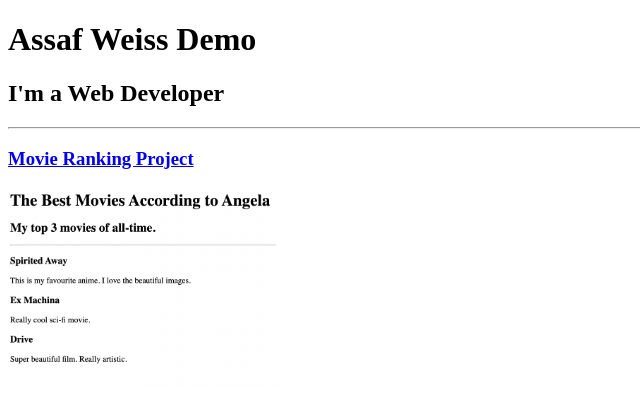
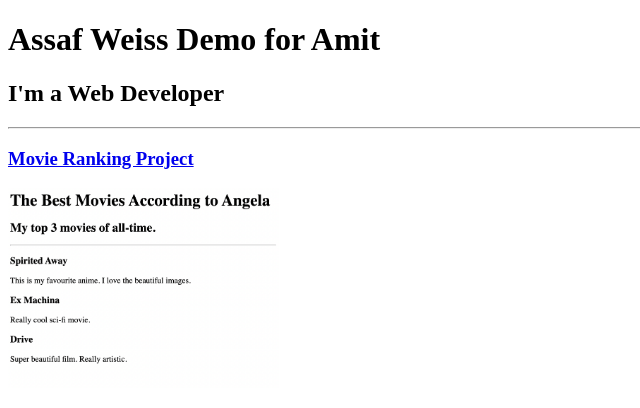
Before and after one commit to assafweiss/html-projects, a plain HTML site: page index.html in a window 1280 px wide. Shown: the top 408 px of the page, without its empty margins (0-640 px from the left). Drawn offline with Linux system fonts and the light colour scheme.

Commit message:
Update index.html

```diff
--- a/index.html
+++ b/index.html
@@ -7,7 +7,7 @@
 </head>
 
 <body>
-  <h1>Assaf Weiss Demo</h1>
+  <h1>Assaf Weiss Demo for Amit</h1>
   <h2>I'm a Web Developer</h2>
   <hr />
   <h3><a href="./public/movie-ranking.html">Movie Ranking Project</a></h3>
```
